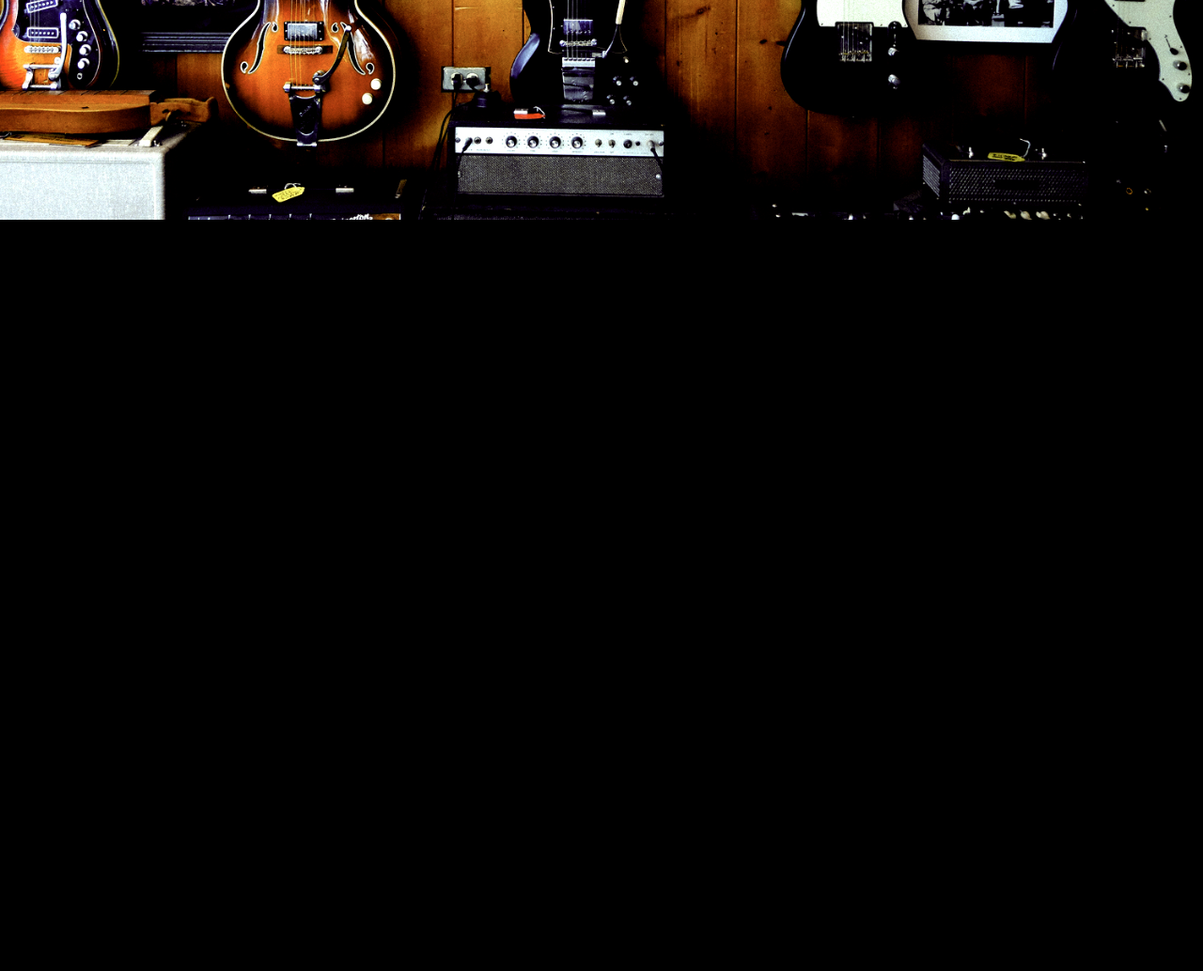
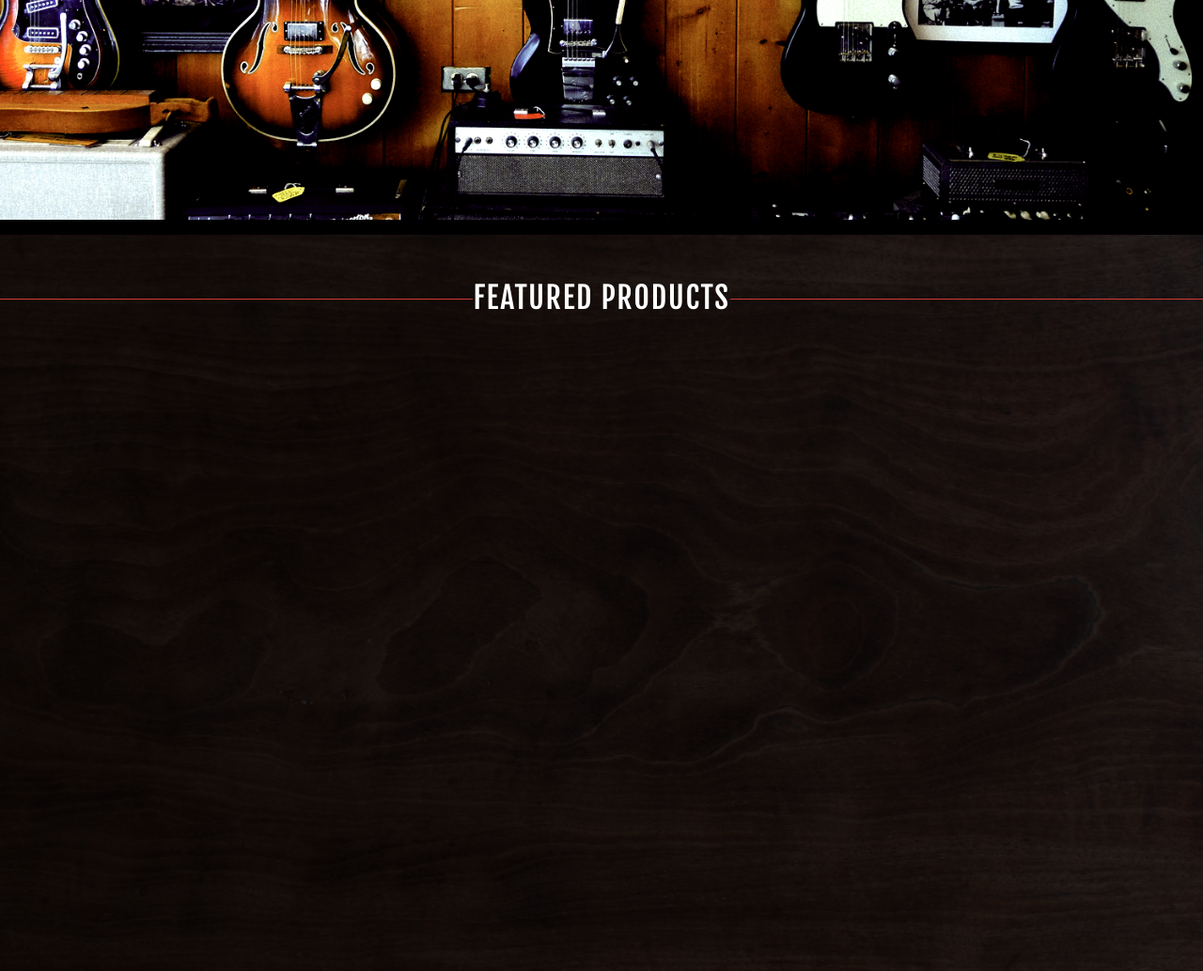
Before and after one commit to johnpooch/e_commerce, a Django app: page /about/ in a window 1280 px wide; the page is wider, and only the part inside the window is pictured. Shown: the part 566-1600 px from the top of that part at 94% size. Run offline with Django 3.2, Linux system fonts and the light colour scheme; data that the repository does not hold is empty; some libraries are stand-ins or nearby versions.

Commit message:
wood grain texture behind featured products

```diff
--- a/static/css/style.css
+++ b/static/css/style.css
@@ -41,8 +41,40 @@ select {
 
 .featured-products-section {
   height: 100vh;
-  background-color: black;
+  background-image: url('/static/images/wood_background.jpg');
   color: white;
+}
+
+.featured-products-overlay {
+  height: 100vh;
+  background-color: rgba(0, 0, 0, .71);
+  border-top: black solid 1rem;
+}
+
+
+.featured-products-header {
+  margin: 0px;
+  text-align: center;
+  background-color: inherit;
+  position: relative;
+}
+
+.featured-products-header:before, .featured-products-header:after {
+    position: absolute;
+    top: 51%;
+    overflow: hidden;
+    width: 50%;
+    height: 1px;
+    content: '\a0';
+    background-color: #CF3B33;
+}
+.featured-products-header:before {
+    margin-left: -50%;
+    text-align: right;
+}
+
+.featured-products-header-div {
+  padding-top: 3rem;
 }
 
 /* Products ------------------------------------------------------------------------------ */
@@ -52,12 +84,14 @@ select {
     text-decoration: none;
     letter-spacing: 2px;
     font-weight: 400;
-    font-size: 22px;
+    font-size: 1rem;
 }
 
 .product-col {
     width: 100%;
     border: #CF3B33 solid 1px;
+    border-radius: 3%;
+    margin-bottom: 1.3rem;
 }
 
 /* Motto ------------------------------------------------------------------------------------------ */
--- a/templates/base.html
+++ b/templates/base.html
@@ -113,7 +113,9 @@
     <!--FEATURED PRODUCTS-->
 
     <!--Background Image-->
-    <section class="featured-products-section">
+    <section class="featured-products-section background-image">
+        <div class="featured-products-overlay">
+            <div class="featured-products-header-div"><h2 class="featured-products-header">FEATURED PRODUCTS</h2></div>
             <div class="container no-margin-top">
                 <div class="featured-products-body">
                     <div class="row">
@@ -131,6 +133,7 @@
                     </div>
                 </div>
             </div>
+        </div>
     </section>
 
     {% block custom_js %}{% endblock %}
```
Also changed, not shown: static/images/wood_background.jpg (added). Lines whose indentation alone changed are shown as unchanged.
